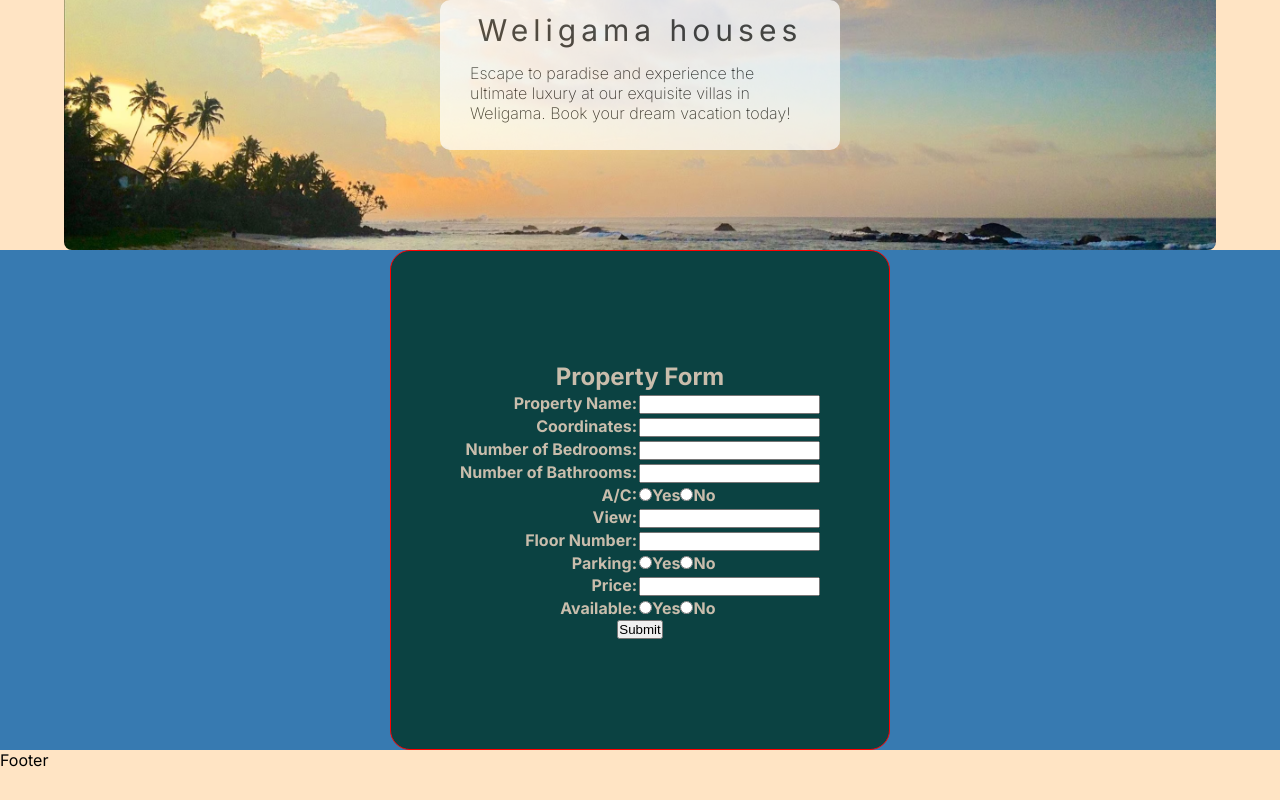
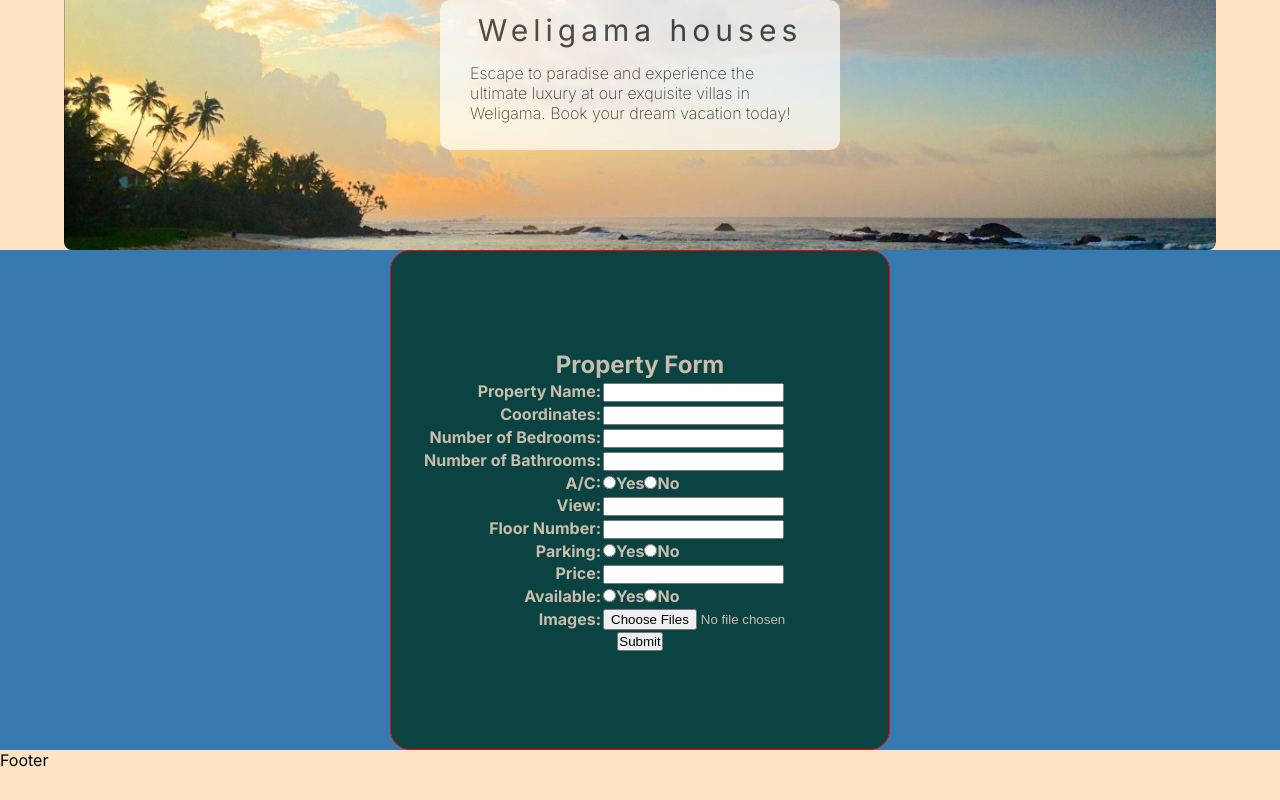
Before and after one commit to pavelgor84/weligama, a Next.js app: page /admin in a window 1280 px wide. Built offline with nearby package versions, Linux system fonts and the light colour scheme.

Commit message:
file input

```diff
--- a/app/admin/page.js
+++ b/app/admin/page.js
@@ -28,16 +28,43 @@ import styles from './list.module.css'
 
 export default function list() {
     const [asset, setAsset] = useState([])
-    const [property, setProperty] = useState({ name: '', coordinates: '', bedrooms: '', bathrooms: '', ac: '', view: '', floorNumber: '', parking: '', price: '', available: '' });
+    const [property, setProperty] = useState(
+        {
+            name: '',
+            coordinates: '',
+            bedrooms: '',
+            bathrooms: '',
+            ac: '',
+            view: '',
+            floorNumber: '',
+            parking: '',
+            price: '',
+            available: '',
+            images: ''
+        });
+    const [file, setFile] = useState({
+        images: ''
+    })
 
     const handleChange = (e) => {
         const { name, value } = e.target;
         setProperty(prevState => ({ ...prevState, [name]: value }));
     };
+    const handleFileChange = (e) => {
+        console.log(e.target.files)
+
+        const { name, value } = e.target;
+        setFile(prevState => ({ ...prevState, [name]: value }));
+        setProperty(prevState => ({ ...prevState, images: e.target.files }));
+
+    };
 
     const handleSubmit = (e) => {
         e.preventDefault();
         console.log(property)// You can perform any necessary action with the form data here ;
+        console.log(property.images[0])
+        //const file = e.get('file')
+        //console.log(e)
     };
 
     // useEffect(() => {
@@ -70,7 +97,7 @@ export default function list() {
                                 </tr>
                                 <tr>
                                     <th align='right'> <label>Number of Bathrooms:</label> </th>
-                                    <th align='right'> <input type="number" name="bathrooms" max="99" value={property.bathrooms} onChange={handleChange} required /></th>
+                                    <th align='left'> <input type="number" name="bathrooms" max="99" value={property.bathrooms} onChange={handleChange} required /></th>
                                 </tr>
                                 <tr>
                                     <th align='right'><label>A/C:</label></th>
@@ -117,6 +144,10 @@ export default function list() {
                                             No
                                         </label></th>
                                 </tr>
+                                <tr>
+                                    <th align='right'><label>Images:</label></th>
+                                    <th align='left'><input type="file" name="images" multiple value={file.images} onChange={handleFileChange} required /></th>
+                                </tr>
                             </tbody>
                         </table>
                         <button type="submit">Submit</button>
```
